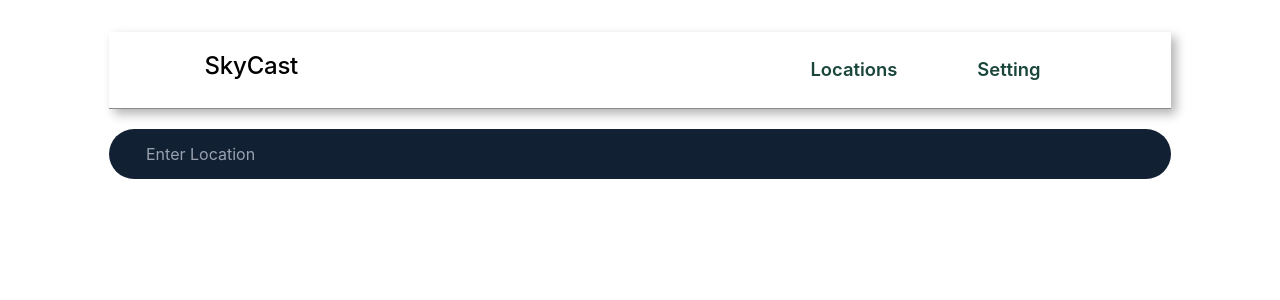
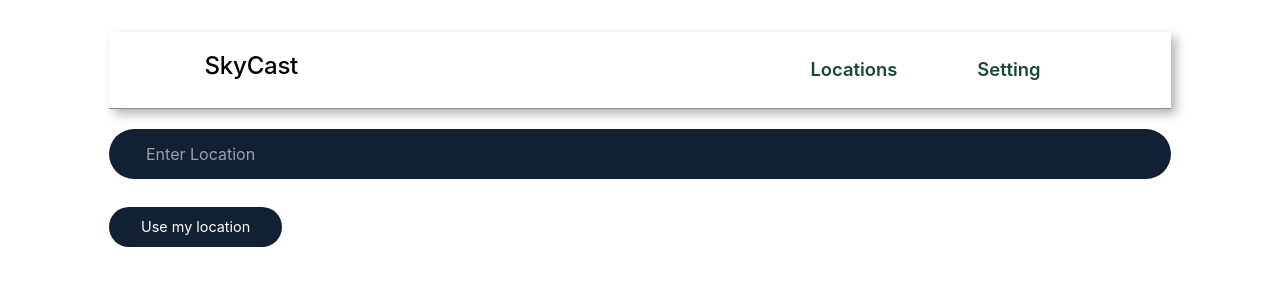
Before and after one commit to Samukelokhathi/weather-app-react-ts, a React (Vite) app: page / in a window 1280 px wide. Shown: the top 300 px of the page. Built offline with nearby package versions, Linux system fonts and the light colour scheme; a web font is replaced by a local one.

Commit message:
Added btn component

```diff
--- a/src/App.tsx
+++ b/src/App.tsx
@@ -1,17 +1,13 @@
 import "./App.css";
-import { Input } from "./Components/Input/Input";
 import Navbar from "./Components/Nav Bar/Nav";
+import Home from "./Pages/Home";
 
 function App() {
   return (
     <>
       <div className="WeatherApp">
-        <div className="NavBar">
-          <Navbar />
-        </div>
-        <div className="InputDiv">
-          <Input onChange={() => {}} />
-        </div>
+        <Navbar />
+        <Home />
       </div>
     </>
   );
--- /dev/null
+++ b/src/Components/Button/Button.module.css
@@ -0,0 +1,17 @@
+.globalBtn{
+    border-radius: 30px;
+    font-size: 1rem;
+    padding: 0.6rem 2rem;
+    font-weight: 400;
+    font-size: 0.9rem;
+    background:#112033 ;
+    border: none;
+    color: white;
+    cursor: pointer;
+    transition: 0.5s;
+}
+
+.globalBtn:hover {
+    background:#1b5197 ;
+    box-shadow: 0 0 25px #5388ce;
+}
--- a/src/Components/Button/Button.tsx
+++ b/src/Components/Button/Button.tsx
@@ -1,4 +1,5 @@
 import React from "react";
+import btnStyles from "./Button.module.css";
 
 interface BtnProps {
   text: string;
@@ -8,7 +9,10 @@ interface BtnProps {
 
 const Button: React.FC<BtnProps> = ({ text, style, className }) => {
   return (
-    <button className={`${className || ""}`} style={style}>
+    <button
+      className={`${btnStyles.globalBtn} ${className || ""}`}
+      style={style}
+    >
       {text}
     </button>
   );
--- /dev/null
+++ b/src/Pages/Home.tsx
@@ -0,0 +1,20 @@
+import { Input } from "../Components/Input/Input";
+import Button from "../Components/Button/Button";
+
+function Home() {
+  return (
+    <>
+      <div className="WeatherApp flex flex-col gap-7">
+        <div className="InputDiv">
+          <Input onChange={() => {}} />
+        </div>
+
+        <div className="savedLocations">
+          <Button text="Use my location" />
+        </div>
+      </div>
+    </>
+  );
+}
+
+export default Home;
```
